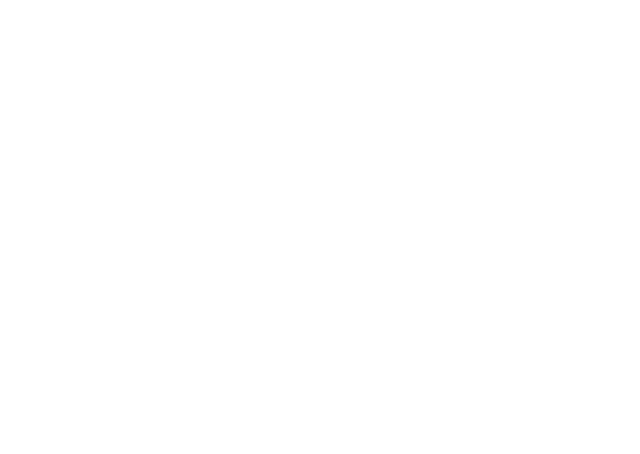
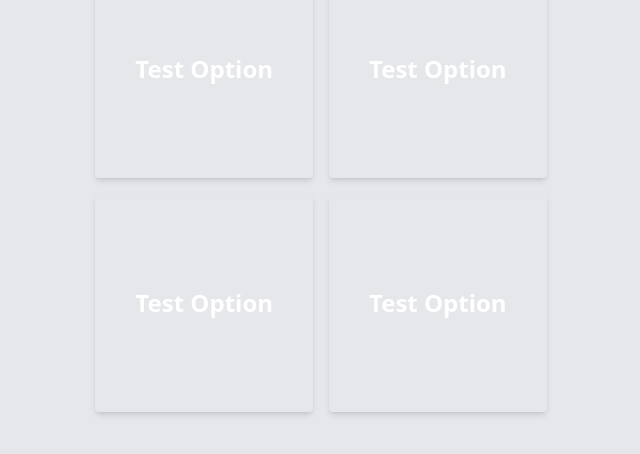
Before and after one commit to brydenu/cafe2go, a Next.js app: page /dashboard in a window 1280 px wide. Shown: the part 214-668 px from the top of the page, without its empty margins (319-959 px from the left). Built offline with nearby package versions, Linux system fonts and the light colour scheme.

Commit message:
Created dashboard option component. Began building dashboard

```diff
--- /dev/null
+++ b/components/DashboardOption.js
@@ -0,0 +1,17 @@
+import { useRouter } from 'next/router';
+
+export default function DashboardOption({ title, destination, bgColor, bgHover }) {
+    const router = useRouter();
+
+    const handleClick = (e) => {
+        e.preventDefault();
+
+        router.push(destination);
+    }
+
+    return (
+        <div className={`max-w-xs px-10 aspect-square flex justify-center items-center rounded shadow-md m-2 hover:cursor-pointer bg-${bgColor} hover:bg-${bgHover}`} onClick={handleClick}>
+            <p className="text-center text-white font-bold text-2xl">{title}</p>
+        </div>
+    )
+}
--- a/src/pages/dashboard.js
+++ b/src/pages/dashboard.js
@@ -1,5 +1,20 @@
+import Header from "components/Header";
+import DashboardOption from "components/DashboardOption";
+
 export default function Dashboard(){
     return (
-        <></>
+        <>
+            <Header />
+            <main className="w-full h-screen flex flex-col items-center justify-center bg-gray-200">
+                <div className="flex flex-row">
+                    <DashboardOption title="Test Option" destination="/login" bgColor="blfs-blue" bgHover="blfs-teal" />
+                    <DashboardOption title="Test Option" destination="/login" bgColor="blfs-blue" bgHover="blfs-teal" />
+                </div>
+                <div className="flex flex-row">
+                    <DashboardOption title="Test Option" destination="/login" bgColor="blfs-blue" bgHover="blfs-teal" />
+                    <DashboardOption title="Test Option" destination="/login" bgColor="blfs-blue" bgHover="blfs-teal" />
+                </div>
+            </main>
+        </>
     )
 }
--- a/src/pages/index.js
+++ b/src/pages/index.js
@@ -1,4 +1,4 @@
-import Header from 'components/header/header';
+import Header from 'components/Header';
 import { useRouter } from 'next/router';
 
 export default function Home() {
--- a/src/pages/login.js
+++ b/src/pages/login.js
@@ -1,4 +1,4 @@
-import Header from 'components/header/header'
+import Header from 'components/Header'
 import Image from 'next/image';
 
 export default function Login() {
--- a/src/pages/order.js
+++ b/src/pages/order.js
@@ -1,4 +1,4 @@
-import Header from "components/header/header"
+import Header from "components/Header"
 
 export default function Order() {
     return (
```
Also changed, not shown: components/Header.js (renamed from components/header/header.js).
